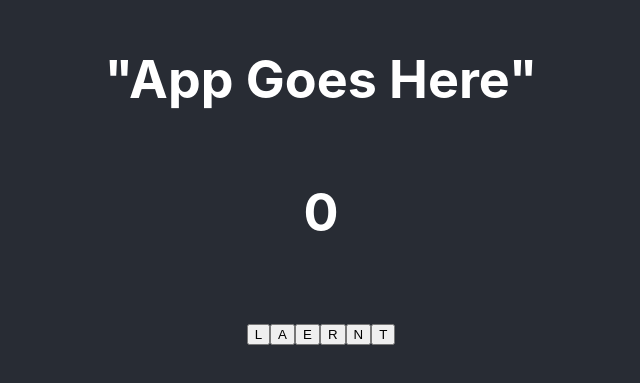
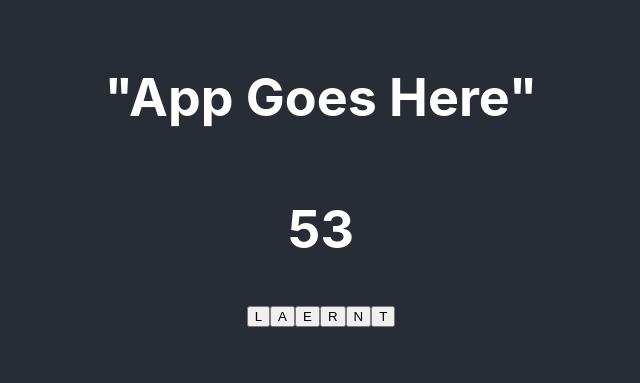
Before and after one commit to antdke/anagrams-game, a React (Create React App) app: page / in a window 1280 px wide. Shown: the part 221-604 px from the top of the page, without its empty margins (319-959 px from the left). Built offline with nearby package versions, Linux system fonts and the light colour scheme.

Commit message:
Changed Top Row letters into mapped buttons so that'd be seperate and clickable

```diff
--- a/src/components/Timer.tsx
+++ b/src/components/Timer.tsx
@@ -1,7 +1,7 @@
 import React, { useState } from "react";
 
 const Timer = () => {
-  const [value, setValue] = useState(5);
+  const [value, setValue] = useState(60);
 
   // decrease value by 1 until value === 0
   function tick(timerId: any) {
--- a/src/components/TopRow.tsx
+++ b/src/components/TopRow.tsx
@@ -11,9 +11,15 @@ type TopRowProps = {
 };
 
 const TopRow: React.FC<TopRowProps> = ({ letters }) => {
+  let lettersArray = letters.split("");
+
   return (
     <div>
-      <h1>{letters}</h1>
+      <section>
+        {lettersArray.map(letter => (
+          <button>{letter}</button>
+        ))}
+      </section>
     </div>
   );
 };
```
